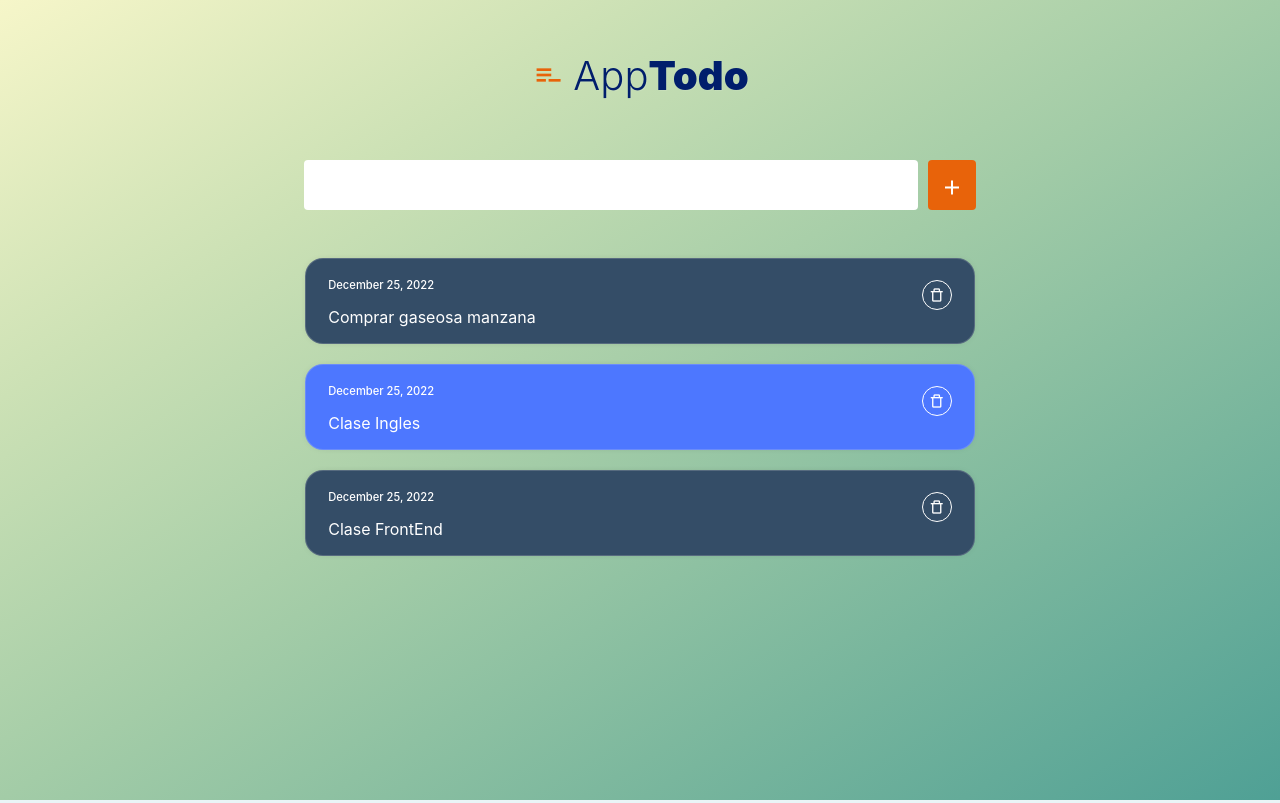
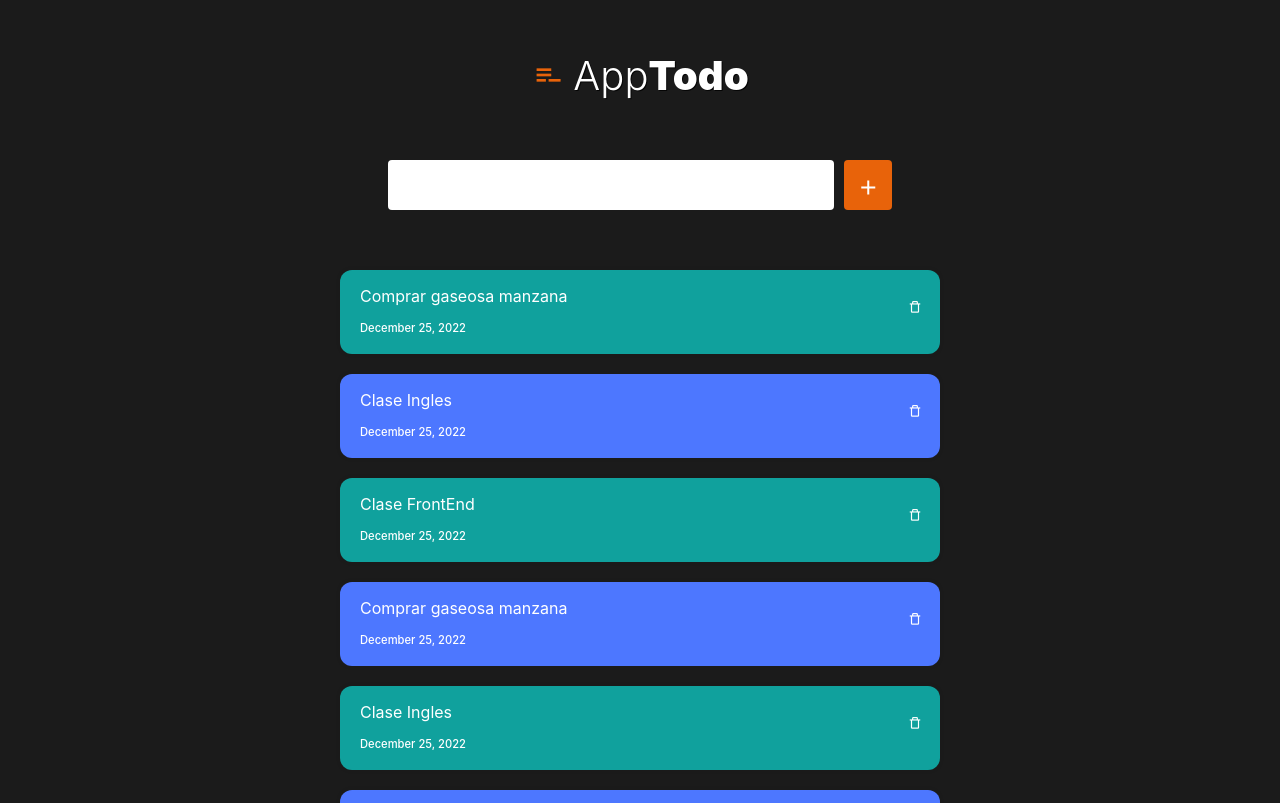
Before and after one commit to VirginiaCreativa/TodoApp, a React (Vite) app: page / in a window 1280 px wide. Shown: the top 803 px of the page. Built offline with nearby package versions, Linux system fonts and the light colour scheme.

Commit message:
Upload design corretion

```diff
--- a/src/components/atoms/ButtonRemove.jsx
+++ b/src/components/atoms/ButtonIcon.jsx
@@ -1,42 +1,39 @@
-import React from 'react';
 import styled from 'styled-components';
 
 import variable from '../../styles/variable';
 
 const Button = styled.button`
+  border: none;
   cursor: pointer;
   border-radius: 4px;
-  border: 1.5px solid #fff;
   width: 30px;
   height: 30px;
-  border-radius: 100%;
   background-color: transparent;
   line-height: 0;
-  &:hover {
-    border: 1.5px solid ${variable.red};
-  }
   i {
     position: relative;
     top: -2px;
     line-height: 0;
     padding: 0;
     color: #fff;
-    font-size: 16px;
+    font-size: ${({ size }) => size};
     &:hover {
-      color: ${variable.red};
+      color: ${variable.blue_1};
     }
   }
 `;
-const ButtonRemove = ({ isValid, onClick, Ref, type }) => (
+
+const ButtonIcon = ({ isValid, onClick, Ref, type, bxicon, size }) => (
   <Button
     disableElevation
     disabled={!isValid}
     onClick={onClick}
     ref={Ref}
     type={type}
+    size={size}
   >
-    <i className="bx bx-trash-alt" />
+    <i className={`bx ${bxicon}`} />
   </Button>
 );
 
-export default ButtonRemove;
+export default ButtonIcon;
--- a/src/components/atoms/InputAdd.jsx
+++ b/src/components/atoms/InputAdd.jsx
@@ -6,7 +6,7 @@ const InputText = styled.input`
   border-radius: 4px;
   font-size: 1.1rem;
   padding: 12px 20px;
-  width: 55%;
+  width: 40%;
   margin-right: 10px;
 `;
 
--- a/src/components/atoms/Logo.jsx
+++ b/src/components/atoms/Logo.jsx
@@ -7,9 +7,9 @@ const Section = styled.div`
   justify-content: center;
   align-items: center;
   h1 {
-    color: ${variable.blue_2};
+    color: ${variable.white};
     font-weight: 300;
-    text-shadow: 1px 1px 0px rgba(255, 255, 255, 0.1);
+    text-shadow: 1px 1px 0px rgba(0, 0, 0, 0.8);
     span {
       font-weight: 900;
     }
--- a/src/components/molecules/TodoAdd.jsx
+++ b/src/components/molecules/TodoAdd.jsx
@@ -7,7 +7,6 @@ import InputAdd from '../atoms/InputAdd';
 const Form = styled.form`
   display: flex;
   justify-content: center;
-  width: 100%;
 `;
 const TodoAdd = ({ onNewTodo }) => {
   const { description, handleSubmit, watch } = useForm();
@@ -28,12 +27,10 @@ const TodoAdd = ({ onNewTodo }) => {
   console.log(watch());
 
   return (
-    <div className="d-flex justify-content-center mb-5">
-      <Form name="formulario">
-        <InputAdd register={description} type="text" name="addTodo" />
-        <ButtonAdd type="submit" />
-      </Form>
-    </div>
+    <Form name="formulario">
+      <InputAdd register={description} type="text" name="addTodo" />
+      <ButtonAdd type="submit" />
+    </Form>
   );
 };
 
--- a/src/components/molecules/TodoItem.jsx
+++ b/src/components/molecules/TodoItem.jsx
@@ -1,26 +1,25 @@
 import styled from 'styled-components';
 
 import variable from '../../styles/variable';
-import Button from '../atoms/ButtonRemove';
+import BtnIcon from '../atoms/ButtonIcon';
 import TextItem from '../atoms/TextItem';
 import Time from '../atoms/Time';
 
 const Item = styled.div`
-  display: flex;
-  justify-content: space-between;
-  align-items: center;
-  padding: 10px;
-  border-radius: 18px;
-  border: 1px solid rgba(225, 225, 225, 0.2);
+  display: grid;
+  grid-template-columns: 1fr 20px;
+  justify-content: center;
+  align-items: top;
+  border-radius: 12px;
+  box-shadow: 0px 0px 10px -6px rgba(0, 0, 0, 0.4);
+  width: 600px;
   margin-bottom: 20px;
-  box-shadow: 0px 0px 10px -6px rgba(0, 0, 0, 0.4);
-  width: 60%;
-  margin: 0 auto 20px;
+  padding: 10px 20px;
   &:nth-child(1n) {
-    background-color: ${variable.item_5};
+    background-color: ${variable.item_3};
   }
   &:nth-child(2n) {
-    background-color: ${variable.item_1};
+    background-color: ${variable.item_6};
   }
 
   p {
@@ -34,16 +33,12 @@ const Item = styled.div`
 `;
 const ItemTodo = ({ text }) => (
   <Item>
-    <div className="container">
-      <div className="row">
-        <div className="col-11">
-          <Time />
-          <TextItem text={text || 'No tiene'} />
-        </div>
-        <div className="col-1">
-          <Button />
-        </div>
-      </div>
+    <div className="col">
+      <TextItem text={text || 'No tiene'} />
+      <Time />
+    </div>
+    <div className="col">
+      <BtnIcon bxicon="bx-trash-alt" size="14px" />
     </div>
   </Item>
 );
--- a/src/components/organism/Todo.jsx
+++ b/src/components/organism/Todo.jsx
@@ -1,10 +1,52 @@
 /* eslint-disable react/no-array-index-key */
 import React from 'react';
+import styled from 'styled-components';
 
 import TodoAdd from '../molecules/TodoAdd';
 import TodoItem from '../molecules/TodoItem';
 
+const BoxAdd = styled.div`
+  margin-bottom: 60px;
+`;
+
+const BoxTodos = styled.div`
+  display: flex;
+  align-items: center;
+  justify-content: center;
+  flex-direction: column;
+`;
+
 const datas = [
+  {
+    id: new Date().getTime(),
+    done: false,
+    descripcion: 'Comprar gaseosa manzana',
+  },
+  {
+    id: new Date().getTime(),
+    done: false,
+    descripcion: 'Clase Ingles',
+  },
+  {
+    id: new Date().getTime(),
+    done: false,
+    descripcion: 'Clase FrontEnd',
+  },
+  {
+    id: new Date().getTime(),
+    done: false,
+    descripcion: 'Comprar gaseosa manzana',
+  },
+  {
+    id: new Date().getTime(),
+    done: false,
+    descripcion: 'Clase Ingles',
+  },
+  {
+    id: new Date().getTime(),
+    done: false,
+    descripcion: 'Clase FrontEnd',
+  },
   {
     id: new Date().getTime(),
     done: false,
@@ -24,10 +66,14 @@ const datas = [
 
 const TodoApp = () => (
   <>
-    <TodoAdd />
-    {datas.map((item, index) => (
-      <TodoItem text={item.descripcion} key={index} />
-    ))}
+    <BoxAdd>
+      <TodoAdd />
+    </BoxAdd>
+    <BoxTodos>
+      {datas.map((item, index) => (
+        <TodoItem text={item.descripcion} key={index} />
+      ))}
+    </BoxTodos>
   </>
 );
 
--- a/src/layouts/Layout.jsx
+++ b/src/layouts/Layout.jsx
@@ -4,27 +4,16 @@ import Footer from './footer/Footer';
 import Header from './header/Header';
 
 const Wrapper = styled.div`
+  display: flex;
+  flex-direction: column;
+  justify-content: center;
+  justify-items: center;
   min-height: 76vh;
   margin-bottom: 60px;
 `;
 
-const BackgroundCover = styled.div`
-  position: fixed;
-  width: 100vw;
-  height: 100vh;
-  background-image: linear-gradient(
-    to left top,
-    #4fa095,
-    #79b69d,
-    #a3cca7,
-    #cce1b5,
-    #f6f6c9
-  );
-  z-index: -999;
-`;
 const Layout = ({ children }) => (
   <>
-    <BackgroundCover />
     <Header />
     <Wrapper className="container">{children}</Wrapper>
     <Footer />
--- a/src/styles/global.scss
+++ b/src/styles/global.scss
@@ -1,4 +1,4 @@
-  body {
+body {
   // background-image:  repeating-linear-gradient(0deg, #bdd6ff, #bdd6ff 1px, #e9f5f7 1px, #e9f5f7);
   // background-size: 20px 20px;
   // opacity: 0.5;
@@ -7,7 +7,7 @@
   font-family: Source Sans Pro, Inter, Avenir, Helvetica, Arial, sans-serif !important;
   font-size: 2rem;
   font-weight: 400;
-  background-color: #e9f5f7;
+  background-color: #1b1b1b;
   -webkit-font-smoothing: antialiased;
   -moz-osx-font-smoothing: grayscale;
 }
--- a/src/styles/variable.js
+++ b/src/styles/variable.js
@@ -1,5 +1,5 @@
 const color = {
-  red: '#e23836',
+  red: '#F95959',
   organe: '#E8630A',
   yellow: '#FCD900',
   blue_1: '#035397',
@@ -10,12 +10,12 @@ const color = {
   grey_3: '#929AAB',
   grey_4: '#393E46',
   text: '#393E46',
-  item_1: '#344D67',
-  item_2: '#6ECCAF',
+  item_1: '#533483',
+  item_2: '#E94560',
   item_3: '#10A19D',
-  item_4: '#540375',
-  item_5: '#4D77FF',
-  item_6: '#4B56D2',
+  item_4: '#FFBF00',
+  item_5: '#FF7000',
+  item_6: '#4D77FF',
 };
 
 export default color;
```
Also changed, not shown: src/main.jsx (+6 -5 lines), 1 other file (tests, documents, lock files or other folders).
